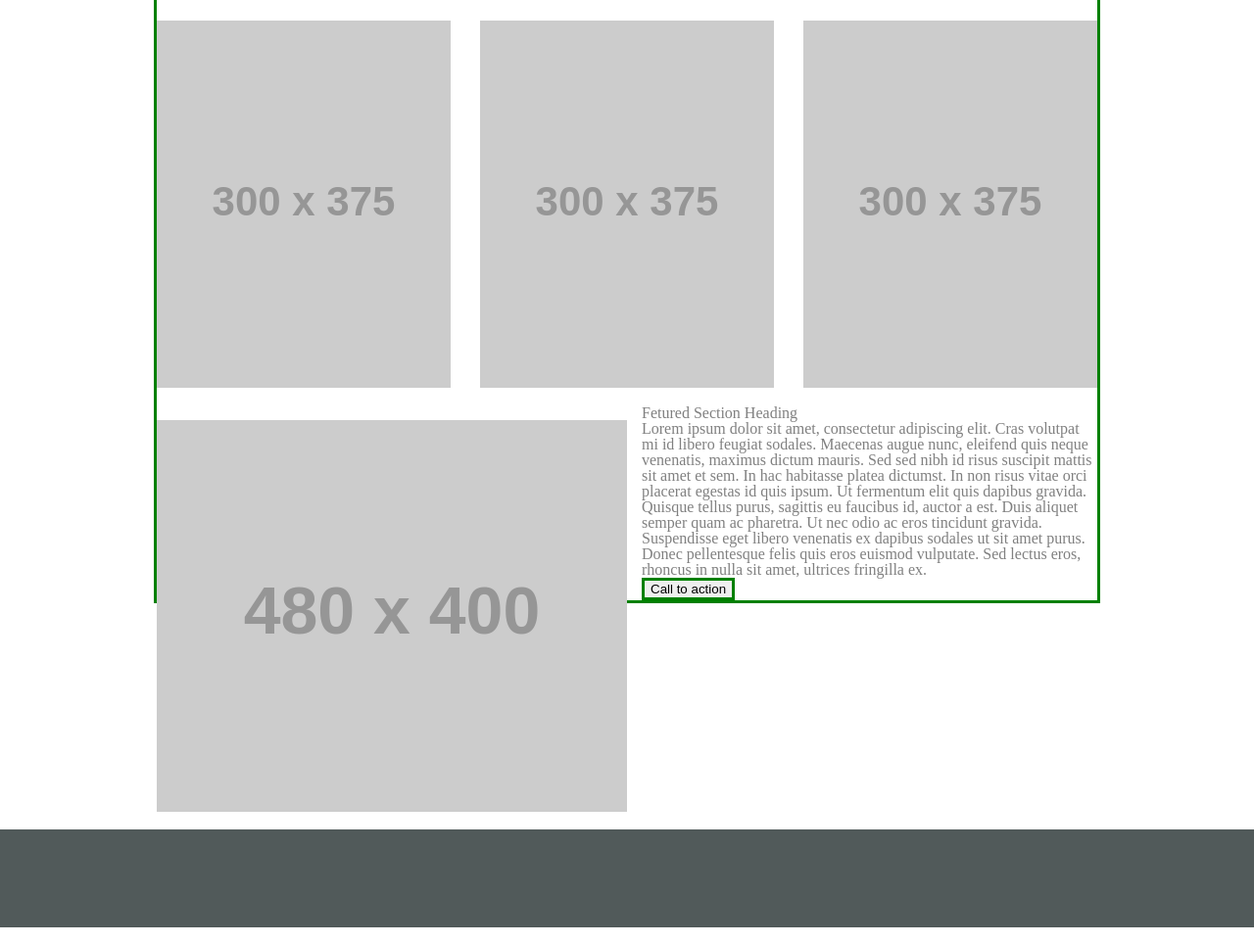
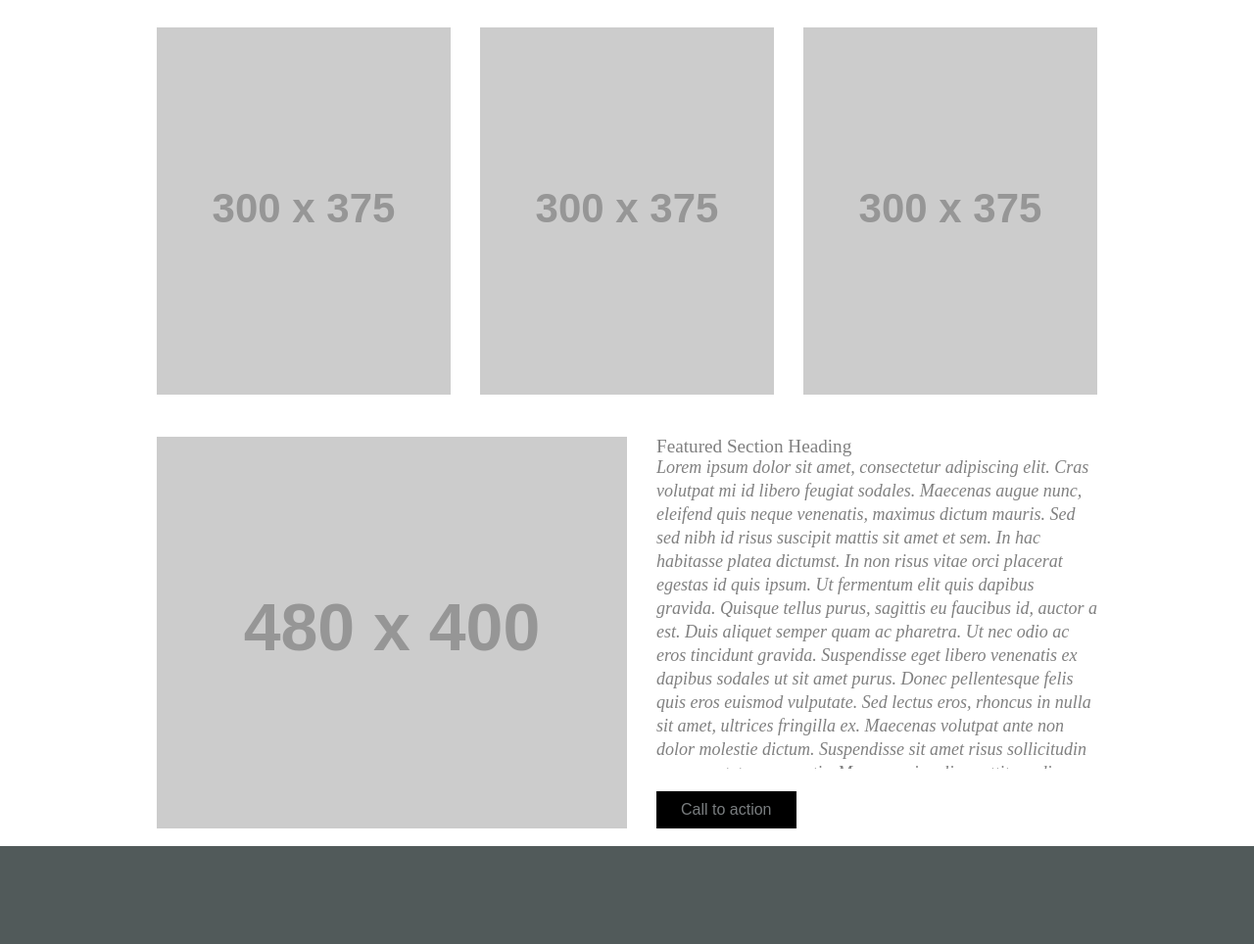
Before and after one commit to GLSea1979/wireframe_exercise, a plain HTML site: page index.html in a window 1280 px wide. Shown: the part 585-1549 px from the top of the page at 98% size. Drawn offline with Linux system fonts and the light colour scheme; placeholder pictures from the web are drawn by us.

Commit message:
wireframe done

```diff
--- a/index.html
+++ b/index.html
@@ -10,7 +10,7 @@
   <body>
     <header>
       <nav>
-        <img id="navimg" src="http://placehold.it/200x70/000/797d7f" alt="">
+        <img src="http://placehold.it/200x70/000/797d7f" alt="">
         <ul>
           <li>Nav Item 1</li>
           <li>Nav Item 2</li>
@@ -20,20 +20,20 @@
       </nav>
     </header>
     <main>
-      <section id="herosec">
+      <section>
         <div id="hero">
           <img src="http://placehold.it/960x450/000/797d7f" alt="">
         </div>
       </section>
       <section>
         <ul>
-          <li class="banner">
+          <li>
             <img src="http://placehold.it/300x375/000/797d7f" alt="">
           </li>
           <li class="banner" id="centerbanner">
             <img src="http://placehold.it/300x375/000/797d7f" alt="">
           </li>
-          <li class="banner">
+          <li class="banner" id="rightbanner">
             <img src="http://placehold.it/300x375/000/797d7f" alt="">
           </li>
         </ul>
@@ -43,9 +43,16 @@
           <img src="http://placehold.it/480x400/000/797d7f" alt="">
         </div>
         <article>
-          <h2>Fetured Section Heading</h1>
-          <p>Lorem ipsum dolor sit amet, consectetur adipiscing elit. Cras volutpat mi id libero feugiat sodales. Maecenas augue nunc, eleifend quis neque venenatis, maximus dictum mauris. Sed sed nibh id risus suscipit mattis sit amet et sem. In hac habitasse platea dictumst. In non risus vitae orci placerat egestas id quis ipsum. Ut fermentum elit quis dapibus gravida. Quisque tellus purus, sagittis eu faucibus id, auctor a est. Duis aliquet semper quam ac pharetra. Ut nec odio ac eros tincidunt gravida. Suspendisse eget libero venenatis ex dapibus sodales ut sit amet purus. Donec pellentesque felis quis eros euismod vulputate. Sed lectus eros, rhoncus in nulla sit amet, ultrices fringilla ex.</p>
-          <button type="button" name="button">Call to action</button>
+          <h2>Featured Section Heading</h2>
+          <p>Lorem ipsum dolor sit amet, consectetur adipiscing elit. Cras volutpat mi id libero feugiat sodales. Maecenas augue nunc, eleifend quis neque venenatis, maximus dictum mauris. Sed sed nibh id risus suscipit mattis sit amet et sem. In hac habitasse platea dictumst. In non risus vitae orci placerat egestas id quis ipsum. Ut fermentum elit quis dapibus gravida. Quisque tellus purus, sagittis eu faucibus id, auctor a est. Duis aliquet semper quam ac pharetra. Ut nec odio ac eros tincidunt gravida. Suspendisse eget libero venenatis ex dapibus sodales ut sit amet purus. Donec pellentesque felis quis eros euismod vulputate. Sed lectus eros, rhoncus in nulla sit amet, ultrices fringilla ex.
+            Maecenas volutpat ante non dolor molestie dictum. Suspendisse sit amet risus sollicitudin ex consectetur venenatis. Maecenas iaculis porttitor odio, consequat mattis purus vehicula sit amet. Phasellus dictum turpis non ipsum molestie consequat. Vivamus ut dolor quam. Cras lobortis dui arcu, vitae posuere mi accumsan id. Nunc pretium tempor ultrices. Quisque eleifend nulla ac rhoncus accumsan. Nullam posuere lacinia est sed scelerisque. Donec eu sodales mi. In ac iaculis lacus. Maecenas sagittis sollicitudin magna, eget aliquam odio.
+
+  Vivamus eu pellentesque libero, sit amet sodales leo. Fusce tempus fermentum augue in scelerisque. Aenean a sapien eu turpis convallis porta. Duis vulputate nisl ut urna elementum, at aliquet nulla porta. In sed fringilla nibh. Duis sit amet justo a ipsum consequat convallis. Integer eu arcu in sem ultrices venenatis quis ut enim.
+
+  Pellentesque mattis dolor velit, ac ultrices purus venenatis ac. Aenean eu nunc eu sem ultrices porta. Fusce eu tortor non leo fermentum porttitor. Suspendisse potenti. Pellentesque finibus, orci sit amet bibendum efficitur, lectus dui molestie elit, sit amet laoreet ipsum diam quis urna. Maecenas facilisis nibh a facilisis fringilla. Sed auctor massa non dui porta gravida. Suspendisse at sem ante. Vestibulum non posuere velit. Mauris vel tortor diam. In euismod lectus gravida nunc iaculis ullamcorper. Nullam sed tortor eros.
+
+  In sed egestas leo, vitae gravida mi. Maecenas vel suscipit metus. Ut et sapien porta, suscipit orci id, commodo magna. Phasellus lobortis sodales ante, at convallis magna luctus ut. Praesent consectetur quam eleifend, volutpat nisl eget, mattis ex. Sed porttitor tellus quis blandit dignissim. Nullam ornare nibh turpis, nec cursus felis posuere et. Donec auctor nisi massa, eget auctor diam imperdiet id.</p>
+          <button class="button" type="button" name="button">Call to action</button>
         </article>
       </section>
     </main>
--- a/style.css
+++ b/style.css
@@ -1,7 +1,8 @@
 * {
-  border: 3px solid green;
+  /*border: 2px dashed purple;*/
 }
 body {
+  /*border: 2px dashed orange;*/
   background-color: #fff;
   color: grey;
 }
@@ -14,12 +15,14 @@ nav {
   height: 90px;
   margin: 0 auto;
 }
-#navimg {
+nav img {
   float: left;
   margin: 10px 0;
 }
 li {
   display: inline-block;
+  padding: 10px 0;
+  margin: 25px 40px 20px 30px;
 }
 main {
   width: 960px;
@@ -32,28 +35,60 @@ main {
 }
 #centerbanner {
   margin: 15px 30px 15px 30px;
+  float: left;
 }
-.banner {
+section ul li {
     margin:15px 0;
     float:left;
 }
+#rightbanner {
+  float: right;
+}
 #lowerbanner {
-    clear: both;
+    clear: left;
     float: left;
+    width: 480px;
     margin: 15px 15px 15px 0;
 }
-#bigstory {
+section article {
+
+  position: relative;
+  width: 450px;
   clear: right;
+  float: right;
   height: 400px;
-  margin: 30px 0 0 30px;
+  margin: 15px 0 0 0;
+}
+article p {
+  height: 320px;
+  overflow: auto;
+  font-size: 18px;
+  font-style: italic;
+  line-height: 24px;
 }
 h2 {
-
+  font-size: 1.2em;
+}
+.button {
+    position: absolute;
+    bottom: 0px;
+    background-color: #000;
+    border: none;
+    color: #797d7f;
+    padding: 10px 25px;
+    text-align: center;
+    text-decoration: none;
+    font-size: 16px;
+    margin: 4px 0 0 0;
+    cursor: pointer;
+    transition-duration: 350ms;
+}
+.button:hover {
+  background-color: #006400;
 }
 footer {
   background-color: #515a5a;
-  margin: 15px 0 0 0;
+  margin: 30px 0 0 0;
   clear: both;
   width: 100%;
   height: 100px;
-}
```
